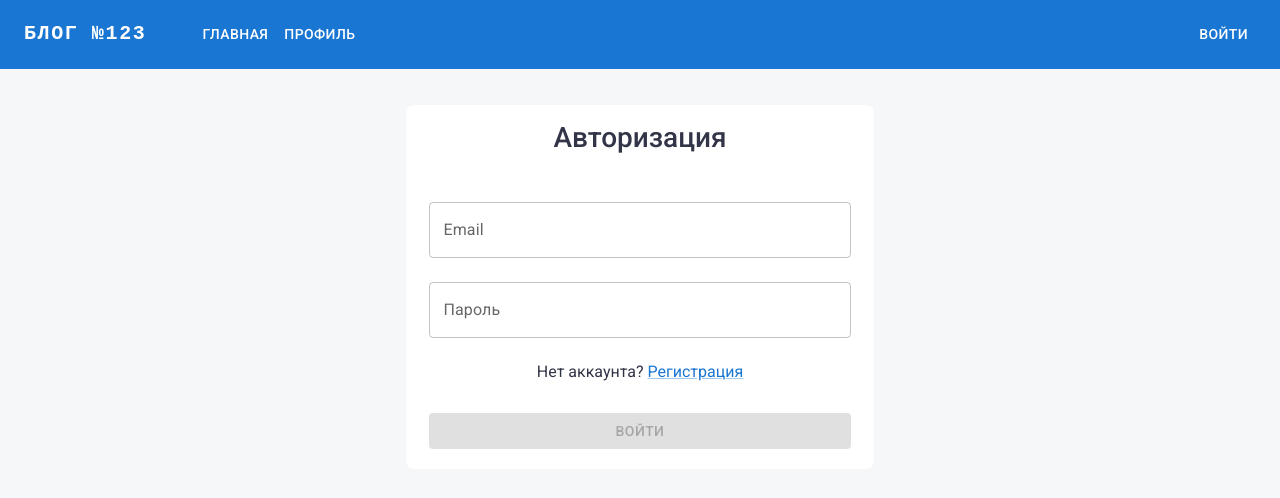
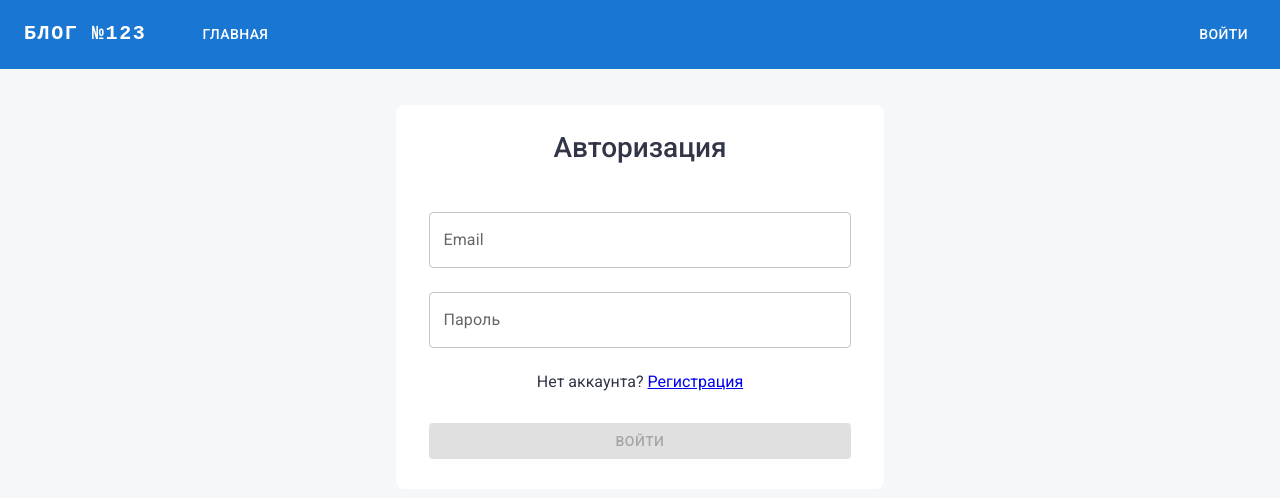
Before and after one commit to AsmrS4/blog, a React (Vite) app: page /login in a window 1280 px wide. Shown: the top 498 px of the page. Built offline with nearby package versions, Linux system fonts and the light colour scheme.

Commit message:
added react route for application

```diff
--- a/package.json
+++ b/package.json
@@ -19,6 +19,7 @@
     "dayjs": "^1.11.13",
     "react": "^18.3.1",
     "react-dom": "^18.3.1",
+    "react-router": "^7.1.5",
     "react-toastify": "^11.0.3",
     "styled-components": "^6.1.14"
   },
--- a/src/App.jsx
+++ b/src/App.jsx
@@ -1,17 +1,20 @@
 import Header from './components/header/Header';
 import * as React from 'react';
 import './styles/index.scss';
-
+import { BrowserRouter, Routes, Route } from 'react-router';
 import LoginPage from './pages/login/LoginPage';
 import RegisterPage from './pages/register/RegisterPage';
 
 function App() {
     return (
         <div className='app-wrapper'>
-            <Header />
-            <LoginPage />
-            {/* <RegisterPage /> */}
-            {/* <Footer /> */}
+            <BrowserRouter>
+                <Header />
+                <Routes>
+                    <Route path={'/login'} element={<LoginPage />} />
+                    <Route path={'/registration'} element={<RegisterPage />} />
+                </Routes>
+            </BrowserRouter>
         </div>
     );
 }
--- a/src/api/user/user.js
+++ b/src/api/user/user.js
@@ -21,7 +21,6 @@ export const loginUser = async(data) => {
             headers: {
                 'Accept': 'application/json',
                 'Content-Type': 'application/json',
-
             },
             body: JSON.stringify({
                 ...data
--- a/src/components/header/Header.jsx
+++ b/src/components/header/Header.jsx
@@ -10,24 +10,42 @@ import Container from '@mui/material/Container';
 import Button from '@mui/material/Button';
 import LogoutIcon from '@mui/icons-material/Logout';
 import MenuItem from '@mui/material/MenuItem';
-
-const pages = ['Главная', 'Профиль'];
+import { Link } from 'react-router';
+import { useNavigate } from 'react-router';
+import { logoutUser } from '../../api/user/user';
 
 function Header() {
     const [anchorElNav, setAnchorElNav] = React.useState(null);
     const [isAuthorized, setIsAuthorized] = React.useState(false);
 
-    const handleLogout = async () => {};
+    const navigate = useNavigate();
+
+    const handleLogout = async () => {
+        const result = await logoutUser();
+        if (result) {
+            localStorage.clear();
+        }
+        navigate('/login');
+    };
 
     const handleOpenNavMenu = (event) => {
         setAnchorElNav(event.currentTarget);
     };
 
-    const handleLogin = async () => {};
+    const handleLogin = async () => {
+        navigate('/login');
+    };
 
     const handleCloseNavMenu = () => {
         setAnchorElNav(null);
     };
+
+    React.useEffect(() => {
+        let token = localStorage.getItem('token');
+        if (token) {
+            setIsAuthorized(true);
+        }
+    }, [isAuthorized]);
 
     return (
         <AppBar position='static'>
@@ -77,11 +95,12 @@ function Header() {
                             onClose={handleCloseNavMenu}
                             sx={{ display: { xs: 'block', md: 'none' } }}
                         >
-                            {pages.map((page) => (
-                                <MenuItem key={page} onClick={handleCloseNavMenu}>
-                                    <Typography sx={{ textAlign: 'center' }}>{page}</Typography>
-                                </MenuItem>
-                            ))}
+                            <MenuItem onClick={handleCloseNavMenu}>
+                                <Typography sx={{ textAlign: 'center' }}>{'Главная'}</Typography>
+                            </MenuItem>
+                            <MenuItem onClick={handleCloseNavMenu}>
+                                <Typography sx={{ textAlign: 'center' }}>{'Профиль'}</Typography>
+                            </MenuItem>
                         </Menu>
                     </Box>
 
@@ -103,15 +122,20 @@ function Header() {
                         БЛОГ №123
                     </Typography>
                     <Box sx={{ flexGrow: 1, display: { xs: 'none', md: 'flex' } }}>
-                        {pages.map((page) => (
+                        <Button
+                            onClick={handleCloseNavMenu}
+                            sx={{ my: 2, fontSize: '14px', color: 'white', display: 'block' }}
+                        >
+                            {'Главная'}
+                        </Button>
+                        {isAuthorized && (
                             <Button
-                                key={page}
                                 onClick={handleCloseNavMenu}
                                 sx={{ my: 2, fontSize: '14px', color: 'white', display: 'block' }}
                             >
-                                {page}
+                                {'Профиль'}
                             </Button>
-                        ))}
+                        )}
                     </Box>
                     <Box sx={{ display: 'flex', flexDirection: 'row', alignItems: 'center' }}>
                         {isAuthorized && <LogoutIcon />}
--- a/src/pages/login/LoginPage.jsx
+++ b/src/pages/login/LoginPage.jsx
@@ -1,6 +1,7 @@
 import React from 'react';
 import { useState, useEffect } from 'react';
-import { Button, Link, TextField } from '@mui/material';
+import { Button, TextField } from '@mui/material';
+import { Link } from 'react-router';
 
 import { useInput } from '../../hooks/useInput';
 import './index.scss';
--- a/src/pages/login/index.scss
+++ b/src/pages/login/index.scss
@@ -6,6 +6,7 @@
     align-items: center;
     max-width: 468px;
     width: 100%;
+    padding: 10px;
 
     border-radius: 8px;
     background-color: $white-color;
--- a/src/pages/register/RegisterPage.jsx
+++ b/src/pages/register/RegisterPage.jsx
@@ -1,9 +1,10 @@
 import React, { useEffect, useState } from 'react';
 import dayjs from 'dayjs';
-import { Button, Link, TextField } from '@mui/material';
+import { Button, TextField } from '@mui/material';
 import { DatePicker, LocalizationProvider } from '@mui/x-date-pickers';
 import { AdapterDayjs } from '@mui/x-date-pickers/AdapterDayjs';
 import { ToastContainer } from 'react-toastify';
+import { Link } from 'react-router';
 
 import './index.scss';
 import { ErrorToast } from '../../utils/notifications';
```
Also changed, not shown: 1 other file (tests, documents, lock files or other folders).
